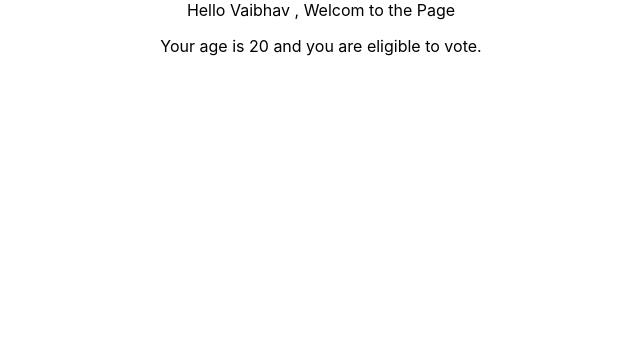
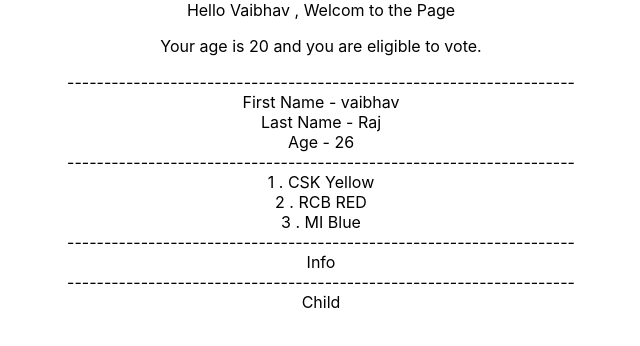
Before and after one commit to Vaibhav0702/ReactTypescript, a React (Create React App) app in the folder my-app/: page / in a window 1280 px wide. Shown: the top 346 px of the page, without its empty margins (319-959 px from the left). Built offline with nearby package versions, Linux system fonts and the light colour scheme.

Commit message:
learn advance prop type and pass component as props

```diff
--- a/my-app/src/App.tsx
+++ b/my-app/src/App.tsx
@@ -2,11 +2,50 @@ import React from 'react';
 import logo from './logo.svg';
 import './App.css';
 import Home from './Components/Home';
+import PersonDetails from './Components/PersonDetails';
+import Teams from './Components/Teams';
+import LogLevel from './Components/LogLevel';
+import Parent from './Components/Parent';
+import Child from './Components/Child';
 
 function App() {
+
+  const details = {
+    name: "vaibhav",
+    lastName: "Raj",
+    age: 26
+  }
+
+  const IPL = [{
+    team: "CSK",
+    color: "Yellow"
+  },
+  {
+    team: "RCB",
+    color: "RED"
+  },
+  {
+    team: "MI",
+    color: "Blue"
+  }
+  ]
+
+
   return (
     <div className="App">
-        <Home  name="Vaibhav" age={20} isEligible={true} />
+      <Home name="Vaibhav" age={20} isEligible={true} />
+      ---------------------------------------------------------------------
+      <PersonDetails details={details} />
+      ---------------------------------------------------------------------
+      <Teams IPL={IPL} />
+      ---------------------------------------------------------------------
+
+      <LogLevel status="Info" />
+
+      ---------------------------------------------------------------------
+
+      <Parent  children={<Child></Child>}  />
+
     </div>
   );
 }
--- /dev/null
+++ b/my-app/src/Components/Child.tsx
@@ -0,0 +1,7 @@
+import React from 'react'
+
+export default function Child() {
+  return (
+    <div>Child</div>
+  )
+}
--- a/my-app/src/Components/Home.tsx
+++ b/my-app/src/Components/Home.tsx
@@ -8,7 +8,7 @@ import React from 'react'
 
 interface PropsType {
     name: string,
-    age: number,
+    age ?: number,   // ? is set age as optional
     isEligible: boolean
 }
 
--- /dev/null
+++ b/my-app/src/Components/LogLevel.tsx
@@ -0,0 +1,28 @@
+
+import React from 'react'
+
+
+interface LogType {
+    status: "Info" | "Warn" | "Error"   // it will accept only one of this three value
+}
+
+
+export default function LogLevel(log: LogType) {
+
+    let status;
+
+    if (log.status === "Info") {
+        status = "Info"
+    }
+    else if (log.status === "Warn") {
+        status = "Warn"
+    }
+    else if (log.status === "Error") {
+        status = "Error"
+    }
+
+
+    return (
+        <div>{status}</div>
+    )
+}
--- /dev/null
+++ b/my-app/src/Components/Parent.tsx
@@ -0,0 +1,14 @@
+import React from 'react'
+
+
+interface ParentType {
+    children : React.ReactNode
+}
+
+export default function Parent(props : ParentType) {
+  return (
+    <div>{
+        props.children
+    }</div>
+  )
+}
--- /dev/null
+++ b/my-app/src/Components/PersonDetails.tsx
@@ -0,0 +1,22 @@
+import React from 'react'
+
+
+
+interface PersonDetailsType {
+    details : {
+        name : string,
+        lastName : string,
+        age : number
+    }
+}
+
+
+export default function PersonDetails(props : PersonDetailsType) {
+    return (
+        <>
+            <div>First Name - {props.details.name}</div>
+            <div>Last Name - {props.details.lastName}</div>
+            <div>Age - {props.details.age}</div>
+        </>
+    )
+}
--- /dev/null
+++ b/my-app/src/Components/Teams.tsx
@@ -0,0 +1,24 @@
+import React from 'react'
+
+
+interface TeamsType {
+    IPL : {
+        team : string,
+        color :string
+    }[]   // it is consider as array of object
+}
+
+
+export default function Teams(IPLTeam : TeamsType) {
+  return (
+    <>
+    {
+        IPLTeam.IPL.map((teams , i) => (
+            <div>
+               {i+1} . {teams.team} {teams.color}
+            </div>
+        ))
+    }
+    </>
+  )
+}
```
